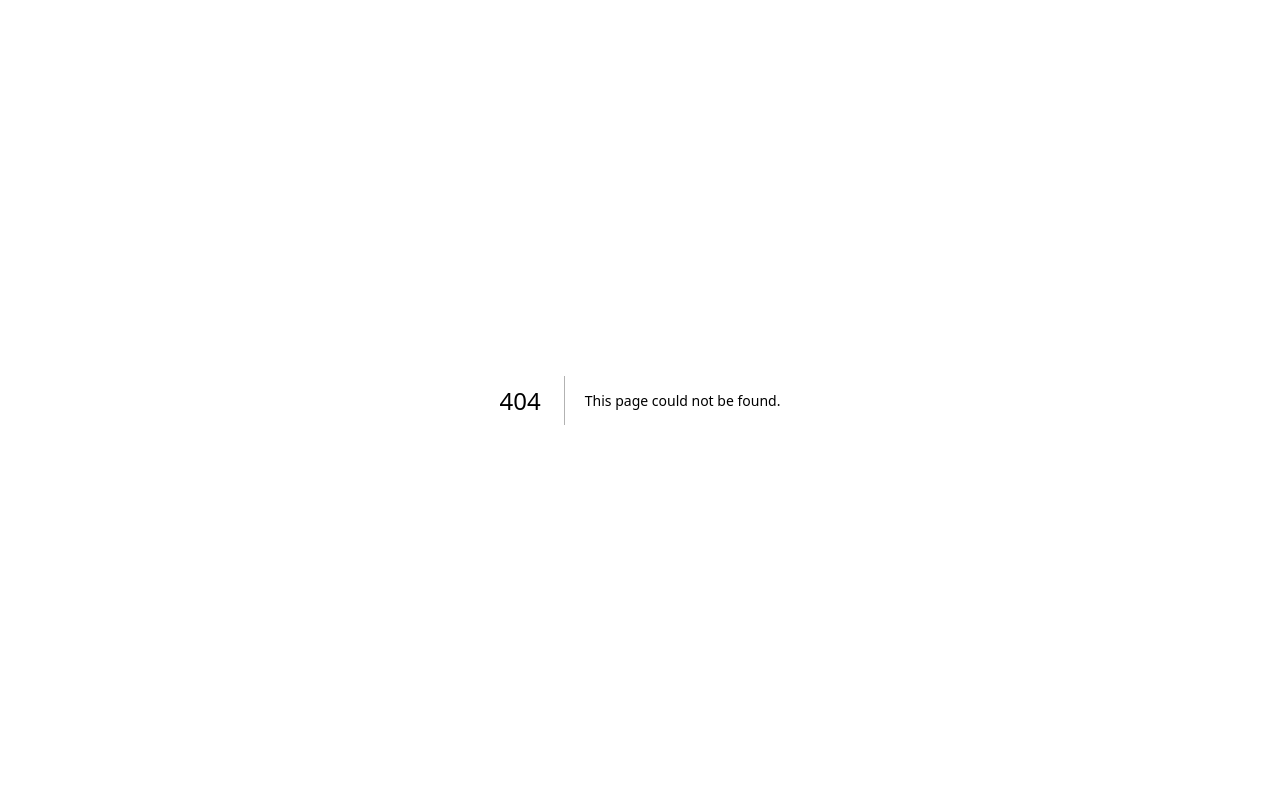
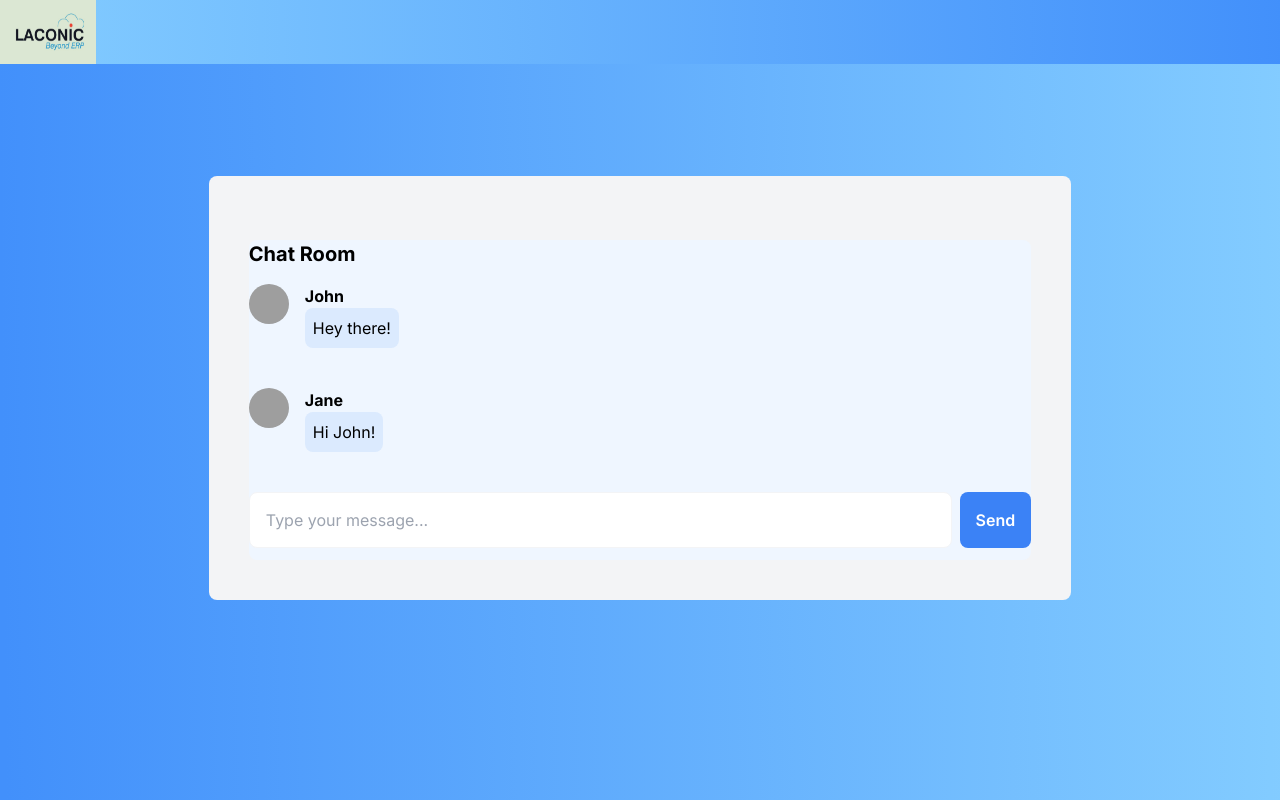
Before and after one commit to Utsab-crompoide/NextJs, a Next.js app in the folder fastwork-ui/: page /chat in a window 1280 px wide. Before the commit this address had no page. Built offline with nearby package versions, Linux system fonts and the light colour scheme; grey boxes are pictures that could not be loaded.

Commit message:
chat box added

```diff
--- /dev/null
+++ b/fastwork-ui/src/app/chat/page.tsx
@@ -0,0 +1,73 @@
+'use client'
+
+import {useState } from 'react';
+import ChatMessage from '@/components/ChatMessage';
+import NavBar from '../section/navBar/NavBar';
+import FormContainer from '@/components/FormContainer';
+
+const Home = () => {
+  const [newMessage, setNewMessage] = useState('');
+  const [messages, setMessages] = useState([
+    {
+      id: 1,
+      sender: 'John',
+      avatar: '/avatar.svg',
+      text: 'Hey there!',
+    },
+    {
+      id: 2,
+      sender: 'Jane',
+      avatar: '/avatar.svg',
+      text: 'Hi John!',
+    },
+  ]);
+
+  const handleMessageSubmit = () => {
+    if (newMessage.trim() !== '') {
+      const newMessageObj = {
+        id: messages.length + 1,
+        sender: 'You',
+        avatar: '/avatar.svg',
+        text: newMessage,
+      };
+      setMessages([...messages, newMessageObj]);
+      setNewMessage('');
+    }
+  };
+
+  return (
+    <div className="flex flex-col min-h-screen w-full"
+      style={{
+        background:
+          'linear-gradient( 89.5deg,  rgba(66,144,251,1) 0.4%, rgba(131,204,255,1) 100.3% )',
+      }}
+    >
+    <NavBar showOnlyLogo />
+      <FormContainer>
+        <div className="mx-auto mt-6 bg-blue-50 rounded-lg h-80 w-full">
+          <h1 className="text-xl font-bold mb-4">Chat Room</h1>
+            {messages.map((message) => (
+              <ChatMessage key={message.id} message={message} />
+            ))}
+          <div className="flex justify-items-start">
+            <input
+              type="text"
+              className="w-full rounded-lg px-4 py-2 border text-black border-gray-100 focus:outline-none focus:border-blue-500"
+              placeholder="Type your message..."
+              value={newMessage}
+              onChange={(e) => setNewMessage(e.target.value)}
+            />
+            <button
+              className="ml-2 px-4 py-4 bg-blue-500 text-white rounded-lg font-semibold hover:bg-blue-600 focus:outline-none"
+              onClick={handleMessageSubmit}
+            >
+              Send
+            </button>
+          </div>
+        </div>
+        </FormContainer>
+      </div>
+  );
+};
+
+export default Home;
--- a/fastwork-ui/src/app/globals.css
+++ b/fastwork-ui/src/app/globals.css
@@ -10,7 +10,7 @@
 
 @media (prefers-color-scheme: dark) {
   :root {
-    --foreground-rgb: 255, 255, 255;
+    /* --foreground-rgb: 255, 255, 255; */
     --background-start-rgb: 0, 0, 0;
     --background-end-rgb: 0, 0, 0;
   }
--- a/fastwork-ui/src/app/login/page.tsx
+++ b/fastwork-ui/src/app/login/page.tsx
@@ -8,7 +8,7 @@ export default function LoginPage (): React.ReactNode {
     className='flex flex-col min-h-screen w-full'
     >
       <NavBar showOnlyLogo></NavBar>
-      <FormContainer className='pt-20' >
+      <FormContainer className='pt-20 mx-auto' >
         <LoginForm />
       </FormContainer>
     </div>
--- a/fastwork-ui/src/app/register/page.tsx
+++ b/fastwork-ui/src/app/register/page.tsx
@@ -7,7 +7,7 @@ const RegisterPage = (): React.ReactNode => {
   return (
     <div className='min-h-screen w-full'>
       <NavBar showOnlyLogo></NavBar>
-      <FormContainer>
+      <FormContainer className='mx-auto'>
         <RegisterForm />
       </FormContainer>
     </div>
--- /dev/null
+++ b/fastwork-ui/src/components/ChatMessage.tsx
@@ -0,0 +1,18 @@
+
+const ChatMessage = ({ message }: any) => {
+    return (
+      <div className="flex items-start mb-10">
+        <img
+          className="w-10 h-10 rounded-full mr-4"
+          src={message.avatar}
+          alt={message.sender}
+        />
+        <div>
+          <p className="font-bold">{message.sender}</p>
+          <p className="bg-blue-100 rounded-lg p-2">{message.text}</p>
+        </div>
+      </div>
+    );
+  };
+
+  export default ChatMessage;
--- a/fastwork-ui/src/components/FormContainer.tsx
+++ b/fastwork-ui/src/components/FormContainer.tsx
@@ -13,8 +13,8 @@ const FormContainer = ({ children, className = ' ' }: FormContainerProps): React
         background: 'linear-gradient( 89.5deg,  rgba(66,144,251,1) 0.4%, rgba(131,204,255,1) 100.3% )',
       }}
     >
-      <div className={`${className} container mx-auto px-4 sm:px-6 pb-36 h-full flex justify-center items-center`}>
-        <div className='bg-gray-100 px-4 sm:px-10 py-10 rounded-lg mt-28 my-2.5'>
+      <div className={`${className} container px-4 sm:px-6 pb-36 h-full flex justify-center items-center`}>
+        <div className='bg-gray-100 px-4 sm:px-10 py-10 rounded-lg mt-28 my-2.5' style={{ height: '800%', width: '70%' }}>
           {children}
         </div>
       </div>
--- a/fastwork-ui/tailwind.config.ts
+++ b/fastwork-ui/tailwind.config.ts
@@ -14,7 +14,7 @@ const daisyui: DaisyuiConfig = {
         success: '#00823D',
         warning: '#F07129',
         error: '#EB2121',
-        background: 'linear-gradient(180deg, #52ACFF 25%, #FFE32C 100%)'
+        // background: 'linear-gradient(180deg, #52ACFF 25%, #FFE32C 100%)'
       }
     }
   ]
```
